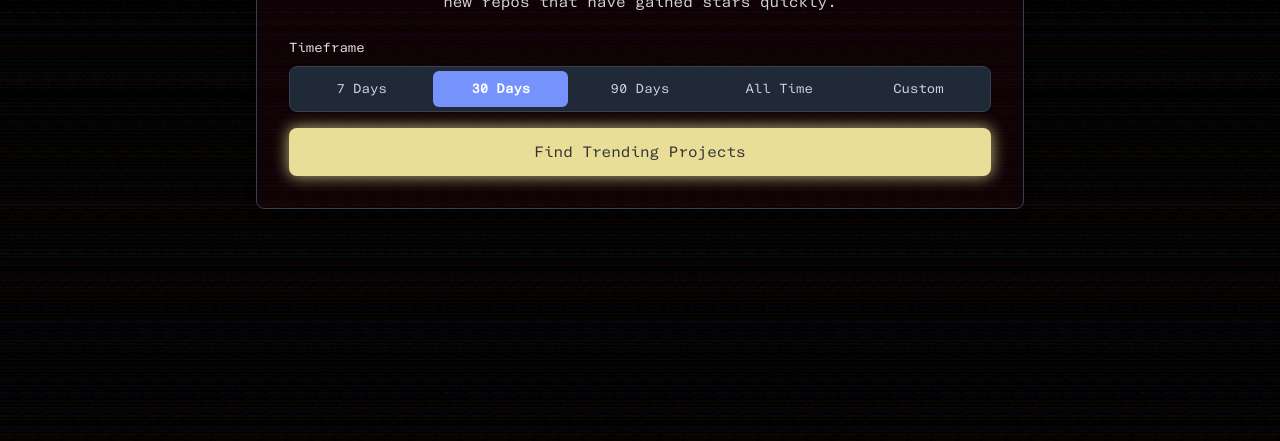
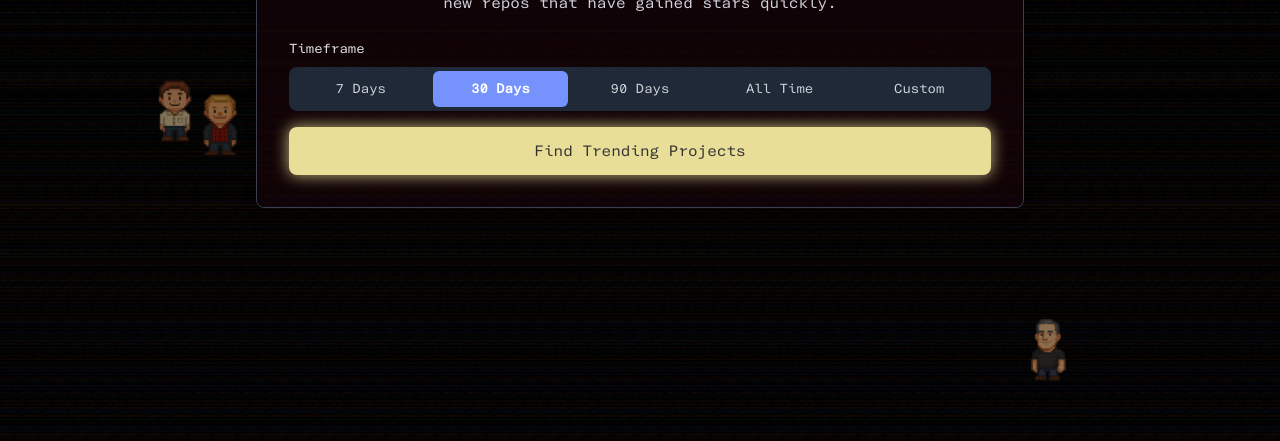
Before and after one commit to aryaforutanpour/sparkfinder, a website with bundled scripts: page public/index.html in a window 1280 px wide. Shown: the part 359-800 px from the top of the page. Built offline with nearby package versions, Linux system fonts and the light colour scheme.

Commit message:
added fun UI charahcters :)

```diff
--- /dev/null
+++ b/public/floating-char.js
@@ -0,0 +1,185 @@
+//
+// === public/floating-char.js ===
+//
+
+// --- Settings ---
+const CHAR_COUNT = 11;
+const BASE_SPEED = 0.2;
+const CHAR_SIZE = 64;
+const HIDDEN_SPEED_MULTIPLIER = 10;
+
+// --- THIS IS THE FIX ---
+// We'll pretend the 64px box is 16px smaller on each side
+// This makes the "real" hitbox 32x32px in the center.
+const HITBOX_PADDING = 16;
+// --- END OF FIX ---
+
+// --- State ---
+let characters = [];
+let cardElement = null;
+let containerElement = null;
+
+// This is the main animation loop
+function animate() {
+    if (!containerElement || !cardElement) return;
+
+    const cardRect = cardElement.getBoundingClientRect();
+
+    // Character Collision Loop
+    for (let i = 0; i < characters.length; i++) {
+        const charA = characters[i];
+
+        // 1. Check for collisions with *other* characters
+        for (let j = i + 1; j < characters.length; j++) {
+            const charB = characters[j];
+
+            // --- THIS IS THE FIX ---
+            // Define the "tighter" hitboxes using the padding
+            const charA_left = charA.x + HITBOX_PADDING;
+            const charA_right = charA.x + CHAR_SIZE - HITBOX_PADDING;
+            const charA_top = charA.y + HITBOX_PADDING;
+            const charA_bottom = charA.y + CHAR_SIZE - HITBOX_PADDING;
+
+            const charB_left = charB.x + HITBOX_PADDING;
+            const charB_right = charB.x + CHAR_SIZE - HITBOX_PADDING;
+            const charB_top = charB.y + HITBOX_PADDING;
+            const charB_bottom = charB.y + CHAR_SIZE - HITBOX_PADDING;
+
+            // Check collision on the *tighter* boxes
+            const isColliding =
+                charA_left < charB_right &&
+                charA_right > charB_left &&
+                charA_top < charB_bottom &&
+                charA_bottom > charB_top;
+            // --- END OF FIX ---
+
+            if (isColliding) {
+                // Swap X velocities
+                const tempDx = charA.dx;
+                charA.dx = charB.dx;
+                charB.dx = tempDx;
+
+                // Swap Y velocities
+                const tempDy = charA.dy;
+                charA.dy = charB.dy;
+                charB.dy = tempDy;
+            }
+        }
+
+        // 2. Check for "fully hidden" behind card
+        const charRect = {
+            left: charA.x,
+            right: charA.x + CHAR_SIZE,
+            top: charA.y,
+            bottom: charA.y + CHAR_SIZE
+        };
+
+        const isFullyHidden =
+            charRect.left > cardRect.left &&
+            charRect.right < cardRect.right &&
+            charRect.top > cardRect.top &&
+            charRect.bottom < cardRect.bottom;
+
+        if (isFullyHidden) {
+            charA.speed = charA.baseSpeed * HIDDEN_SPEED_MULTIPLIER; // Speed up
+        } else {
+            charA.speed = charA.baseSpeed; // Slow down
+        }
+
+        // 3. Update position
+        charA.x += charA.dx * charA.speed;
+        charA.y += charA.dy * charA.speed;
+
+        // 4. Wall collision + Jitter
+        if (charA.x <= 0 || charA.x + CHAR_SIZE >= window.innerWidth) {
+            charA.dx *= -1;
+            charA.dy += (Math.random() - 0.5) * 0.1;
+        }
+        if (charA.y <= 0 || charA.y + CHAR_SIZE >= window.innerHeight) {
+            charA.dy *= -1;
+            charA.dx += (Math.random() - 0.5) * 0.1;
+        }
+
+        // 5. Apply position
+        charA.el.style.left = charA.x + 'px';
+        charA.el.style.top = charA.y + 'px';
+    }
+
+    requestAnimationFrame(animate);
+}
+
+// This function sets up the characters
+function init() {
+    containerElement = document.getElementById('character-container');
+    cardElement = document.getElementById('main-card');
+
+    if (!containerElement || !cardElement) {
+        console.error("Floating Chars: Missing container or card element!");
+        return;
+    }
+
+    const gridCols = 4;
+    const gridRows = 3;
+    const cellWidth = window.innerWidth / gridCols;
+    const cellHeight = window.innerHeight / gridRows;
+    let cellIndex = 0;
+    const cardRect = cardElement.getBoundingClientRect();
+
+    for (let i = 1; i <= CHAR_COUNT; i++) {
+        const img = document.createElement('img');
+        img.src = `/assets/char${i}.png`; // Path to your assets
+        img.className = 'floating-char';
+
+        let spawnX, spawnY;
+        let attempts = 0;
+        do {
+            const col = cellIndex % gridCols;
+            const row = Math.floor(cellIndex / gridCols);
+            spawnX = (col * cellWidth) + (Math.random() * (cellWidth - CHAR_SIZE));
+            spawnY = (row * cellHeight) + (Math.random() * (cellHeight - CHAR_SIZE));
+            cellIndex++;
+            attempts++;
+            const isInsideCard =
+                spawnX < cardRect.right &&
+                spawnX + CHAR_SIZE > cardRect.left &&
+                spawnY < cardRect.bottom &&
+                spawnY + CHAR_SIZE > cardRect.top;
+            if (!isInsideCard || attempts > 11) break;
+        } while (true);
+
+        const baseSpeed = BASE_SPEED + Math.random() * 0.5;
+
+        const charData = {
+            el: img,
+            x: spawnX,
+            y: spawnY,
+            dx: Math.random() > 0.5 ? 1 : -1,
+            dy: Math.random() > 0.5 ? 1 : -1,
+            speed: baseSpeed,
+            baseSpeed: baseSpeed
+        };
+
+        characters.push(charData);
+        containerElement.appendChild(img);
+
+        // Add dblclick listener
+        img.addEventListener('dblclick', () => {
+            if (!img.classList.contains('spinning')) {
+                img.classList.add('spinning');
+            }
+        });
+
+        // Add listener to remove the class when animation finishes
+        img.addEventListener('animationend', () => {
+            img.classList.remove('spinning');
+        });
+
+        // Prevent double-click from selecting text
+        img.addEventListener('mousedown', (e) => e.preventDefault());
+    }
+
+    animate();
+}
+
+// Wait for the page to load before starting
+window.addEventListener('load', init);
--- a/public/index.html
+++ b/public/index.html
@@ -3,36 +3,64 @@
 <head>
     <meta charset="UTF-8">
     <meta name="viewport" content="width=device-width, initial-scale=1.0">
+    <meta name="theme-color" content="#000000">
     <title>Spark-Finder</title>
+
+    <!-- Stylesheets -->
     <script src="https://cdn.tailwindcss.com"></script>
     <link href="https://fonts.googleapis.com/css2?family=Inter:wght@400;500;600;700&display=swap" rel="stylesheet">
-
     <link rel="stylesheet" href="style.css">
 
+    <!-- Scripts -->
     <script src="https://cdn.jsdelivr.net/npm/chart.js"></script>
-<script src="https://cdn.jsdelivr.net/npm/marked/marked.min.js"></script> </head>
+    <script src="https://cdn.jsdelivr.net/npm/marked/marked.min.js"></script>
 
+    <!--
+      THIS IS THE SCRIPT FIX
+      (Removed the 's' from 'floating-chars.js')
+    -->
+    <script src="floating-char.js" type="module" defer></script>
 </head>
-<head>
-    <link rel="stylesheet" href="style.css">
 
-    <script src="https://cdn.jsdelivr.net/npm/chart.js"></script>
-</head>
 <body class="min-h-screen flex items-center justify-center py-12">
-    <div class="w-full max-w-3xl bg-[#30060f]/30 rounded-lg shadow-lg p-8 m-4 border border-gray-700">
 
+    <!-- LAYER 0: The Fullscreen Background -->
+    <div class="site-background"></div>
+
+    <!-- LAYER 1: The floating characters -->
+    <div id="character-container"></div>
+
+    <!--
+      LAYER 2: Your main card
+      - The old bg-[...], p-8, and border classes are GONE.
+      - It's now just a container for the new 3-layer sandwich.
+    -->
+    <div id="main-card" class="w-full max-w-3xl rounded-lg shadow-lg m-4 border border-gray-700">
+
+        <!-- NEW SANDWICH LAYER 1: The Opaque Texture -->
+        <!-- This has the darklaude.png and hides the characters -->
+        <div class="card-background-texture">
+
+            <!-- NEW SANDWICH LAYER 2: The Transparent Tint -->
+            <!-- This has your bg-[#30060f]/30 tint -->
+            <div class="card-tint">
+
+                <!-- NEW SANDWICH LAYER 3: The Content -->
+                <!-- This div gets the padding -->
+                <div class="card-content">
+
+                    <!-- All your content goes inside here -->
                     <h1 class="text-3xl font-bold text-center text-[#7592fd] mb-6">
                         <span id="typewriter-text"></span><span class="blinking-cursor"></span>
                     </h1>
                     <p class="text-center text-gray-300 mb-6">Find projects that show a promising "spark" in traction by searching for new repos that have gained stars quickly.</p>
 
                     <div class="space-y-4">
-
                         <div>
                             <label class="block text-sm font-medium text-gray-200 mb-2">
                                 Timeframe
                             </label>
-              <div id="timeframe-group" class="grid grid-cols-5 gap-1 rounded-lg p-1 bg-gray-800 border border-gray-700">
+                          <div id="timeframe-group" class="grid grid-cols-5 gap-1 rounded-lg p-1 bg-gray-800 border-gray-700">
                             <button data-value="7" class="timeframe-btn rounded-md px-3 py-2 text-sm font-medium text-gray-300 hover:bg-gray-700">
                                 7 Days
                             </button>
@@ -79,10 +107,17 @@
                             Trending Report
                         </h2>
                         <ul id="repo-list" class="space-y-4 max-h-[60vh] overflow-y-auto pr-2">
+                            <!-- Results go here -->
                         </ul>
                     </div>
 
-    </div>
+                </div> <!-- End .card-content -->
+            </div> <!-- End .card-tint -->
+        </div> <!-- End .card-background-texture -->
+
+    </div> <!-- This is the closing tag for #main-card -->
+
+    <!-- app.js is loaded at the end for faster page load -->
     <script src="app.js" type="module" defer></script>
 
 </body>
--- a/public/style.css
+++ b/public/style.css
@@ -3,61 +3,38 @@
   This file includes your custom font, animations, and theme settings.
 */
 
-/* 1. Defines your custom font */
-
 html {
     background-color: #000000; /* Sets the overscroll color to black */
 }
 
+/* 1. Defines your custom font */
 @font-face {
   font-family: 'Laude Title';
-  /* This path points to the font inside your 'assets' folder */
   src: url('/assets/LaudeTitle.ttf') format('truetype');
 }
 
-/* 2. Applies your custom font and the NEW background image */
+/* 2. Applies your custom font */
 body {
-    /* 'Laude Title' is now the main font, with 'Inter' as a fallback */
     font-family: 'Laude Title', 'Inter', sans-serif;
-
-    /* --- NEW BACKGROUND IMAGE --- */
-    background-image: url('/assets/darklaude.png');
-    background-size: cover;       /* Scale image to cover the entire screen */
-    background-position: center;  /* Center the image */
-    background-repeat: no-repeat; /* Do not repeat the image */
-    background-attachment: fixed; /* Keep background fixed when scrolling */
+    /* Background image is no longer here */
 }
 
 /* --- Blinking Cursor Animation --- */
 
 .blinking-cursor {
     display: inline-block;
-
-    /* Size */
     width: 0.5em;
     height: 0.85em;
-
-    /* Color */
     background-color: #75706d;
-
-    /* Alignment */
     margin-left: 0.2em;
     vertical-align: middle;
-
-    /* Nudge it up */
     transform: translateY(-0.05em);
-
-    /* Call the animation, slowed down to 1.3 seconds */
     animation: blink-caret 2.3s step-end infinite;
 }
-
-/* This is the keyframes rule that was missing */
 @keyframes blink-caret {
-    /* At 0% and 100%, the cursor is visible */
     from, to {
         background-color: #75706d;
     }
-    /* At 50%, the cursor is invisible */
     50% {
         background-color: transparent;
     }
@@ -68,50 +45,36 @@ body {
 :root {
     --laude-text: #7592fd;
     --laude-accent: #e9de97;
-    --laude-accent-darker: #d9ce8a; /* A darker version for hover */
+    --laude-accent-darker: #d9ce8a;
     --dark-text: #333333;
 }
-
-/* Style the button with our new accent color */
 #fetchButton {
     background-color: var(--laude-accent);
-    color: var(--dark-text); /* Use dark text on the light button */
+    color: var(--dark-text);
 }
-
-/* Add a hover effect */
 #fetchButton:hover {
     background-color: var(--laude-accent-darker);
 }
-
-/* --- Segmented Control Style --- */
 .timeframe-btn.active-btn {
-    /* CHANGED: Now uses your Periwinkle Blue variable */
     background-color: var(--laude-text);
-    /* CHANGED: White text looks better on this blue than dark gray */
     color: white;
     font-weight: 600;
 }
-
 .timeframe-btn.active-btn:hover {
-    /* A slightly darker version of periwinkle for the hover state */
     background-color: #5f7ce8;
 }
 
 /* === ANIMATIONS: Fade In + Pulse Glow === */
-
-/* 1. Define the Fade In animation */
 @keyframes fade-in-up {
   0% {
     opacity: 0;
-    transform: translateY(10px); /* Slide up slightly */
+    transform: translateY(10px);
   }
   100% {
     opacity: 1;
     transform: translateY(0);
   }
 }
-
-/* 2. Define the Pulse Glow animation (Existing) */
 @keyframes pulse-glow {
   0% {
     box-shadow: 0 0 10px -2px rgba(233, 222, 151, 0.6);
@@ -123,19 +86,11 @@ body {
     box-shadow: 0 0 10px -2px rgba(233, 222, 151, 0.6);
   }
 }
-
-/* 3. Apply BOTH animations to the class */
 .btn-pulse-glow {
-  /* First animation: fade-in-up (runs once for 0.6s)
-     Second animation: pulse-glow (loops forever)
-  */
   animation: fade-in-up 0.8s ease-out, pulse-glow 3s infinite ease-in-out;
 }
 
-
-
 /* --- Hide spinners on number inputs --- */
-/* (This removes the default spinner arrows on number inputs) */
 input[type="number"]::-webkit-inner-spin-button,
 input[type="number"]::-webkit-outer-spin-button {
     -webkit-appearance: none;
@@ -145,50 +100,107 @@ input[type="number"] {
     -moz-appearance: textfield;
 }
 
+/* ===============================================
+  UPDATED STYLES FOR BACKGROUND LAYERING
+===============================================
+*/
+
+/* LAYER 0: The Fullscreen Background */
+.site-background {
+  position: fixed;
+  top: 0;
+  left: 0;
+  width: 100vw;
+  height: 100vh;
+  z-index: 0; /* Sits behind everything */
+
+  background-image: url('/assets/darklaude.png');
+  background-size: cover;
+  background-position: center;
+  background-repeat: no-repeat;
+  background-attachment: fixed;
+}
+
+/* LAYER 1: The Floating Characters */
+#character-container {
+    position: fixed;
+    top: 0;
+    left: 0;
+    width: 100vw;
+    height: 100vh;
+    z-index: 1; /* Sits on top of the background */
+    overflow: hidden;
+}
+
+.floating-char {
+    position: absolute;
+    /* top: 0; and left: 0; are set by JS */
+    width: 64px;
+    height: 64px;
+    will-change: left, top; /* <-- CHANGED: Was transform */
+    user-select: none;      /* <-- NEW: Prevents text selection on dblclick */
+    opacity: 0.55;
+}
+
+/* LAYER 2: The Main Card */
+#main-card {
+    position: relative;
+    z-index: 2; /* Sits on top of the characters */
+}
+
+/* --- NEW CARD SANDWICH STYLES --- */
+.card-background-texture {
+    background-image: url('/assets/darklaude.png');
+    background-size: cover;
+    background-position: center;
+    border-radius: 0.5rem;
+    overflow: hidden;
+}
+.card-tint {
+    background-color: rgba(48, 6, 15, 0.3);
+}
+.card-content {
+    padding: 2rem; /* This was your p-8 */
+}
+
+/* --- Profile Modal Styles --- */
 .profile-modal-backdrop {
-  position: fixed; /* Sits on top of all content */
+  position: fixed;
   z-index: 50;
   top: 0;
   left: 0;
   width: 100vw;
   height: 100vh;
-  background-color: rgba(0, 0, 0, 0.7); /* Dark backdrop */
-
+  background-color: rgba(0, 0, 0, 0.7);
   display: flex;
   align-items: center;
   justify-content: center;
-
-  /* Fade-in animation */
   animation: modal-fade-in 0.2s ease-out;
 }
-
 .profile-modal-content {
   position: relative;
-  background-color: #1f2937; /* Same as bg-gray-800 */
-  border: 1px solid #374151; /* Same as border-gray-700 */
-  border-radius: 0.5rem; /* Same as rounded-lg */
+  background-color: #1f2937;
+  border: 1px solid #374151;
+  border-radius: 0.5rem;
   padding: 2rem;
   width: 90%;
   max-width: 500px;
   box-shadow: 0 10px 25px rgba(0, 0, 0, 0.3);
 }
-
 .profile-modal-close {
   position: absolute;
   top: 0.5rem;
   right: 0.75rem;
   font-size: 2rem;
   line-height: 1;
-  color: #9ca3af; /* text-gray-400 */
+  color: #9ca3af;
   background: none;
   border: none;
   cursor: pointer;
 }
-
 .profile-modal-close:hover {
-  color: #f3f4f6; /* text-gray-100 */
+  color: #f3f4f6;
 }
-
 @keyframes modal-fade-in {
   from {
     opacity: 0;
@@ -200,41 +212,33 @@ input[type="number"] {
   }
 }
 
+/* --- Profile README Content Styles --- */
 .profile-readme-content {
-  max-height: 400px; /* Stop it from being too tall */
-  overflow-y: auto;  /* Add a scrollbar if needed */
-  color: #d1d5db;    /* text-gray-300 */
+  max-height: 400px;
+  overflow-y: auto;
+  color: #d1d5db;
 }
-
-/* Style headings */
 .profile-readme-content h1,
 .profile-readme-content h2,
 .profile-readme-content h3 {
   font-weight: 600;
-  color: #f3f4f6; /* text-gray-100 */
-  border-bottom: 1px solid #374151; /* border-gray-700 */
+  color: #f3f4f6;
+  border-bottom: 1px solid #374151;
   padding-bottom: 0.25rem;
   margin-top: 1rem;
   margin-bottom: 0.5rem;
 }
-
 .profile-readme-content h1 { font-size: 1.25rem; }
 .profile-readme-content h2 { font-size: 1.15rem; }
 .profile-readme-content h3 { font-size: 1.1rem; }
-
-/* Style paragraphs */
 .profile-readme-content p {
   margin-bottom: 0.75rem;
   line-height: 1.6;
 }
-
-/* Style links */
 .profile-readme-content a {
-  color: #60a5fa; /* text-blue-400 */
+  color: #60a5fa;
   text-decoration: underline;
 }
-
-/* Style lists */
 .profile-readme-content ul,
 .profile-readme-content ol {
   list-style-position: inside;
@@ -244,8 +248,21 @@ input[type="number"] {
 .profile-readme-content li {
   margin-bottom: 0.25rem;
 }
-
-/* Hide images, as they can break the layout */
 .profile-readme-content img {
   display: none;
 }
+
+/* --- NEW: Character 360 Spin Animation --- */
+@keyframes spin-360 {
+  from {
+    transform: rotate(0deg);
+  }
+  to {
+    transform: rotate(360deg);
+  }
+}
+
+.floating-char.spinning {
+  /* Run the animation, 0.6s, keep it linear */
+  animation: spin-360 0.6s linear;
+}
```
Also changed, not shown: public/assets/char1.png (renamed from public/assets/cat_sit_eyes_open_full.png), public/assets/char10.png (added), public/assets/char11.png (added), public/assets/char2.png (added), public/assets/char3.png (added), public/assets/char4.png (added), public/assets/char5.png (added), public/assets/char6.png (added), public/assets/char7.png (added), public/assets/char8.png (added), public/assets/char9.png (added), vercel.json, 13 other files. Lines whose indentation alone changed are shown as unchanged.
